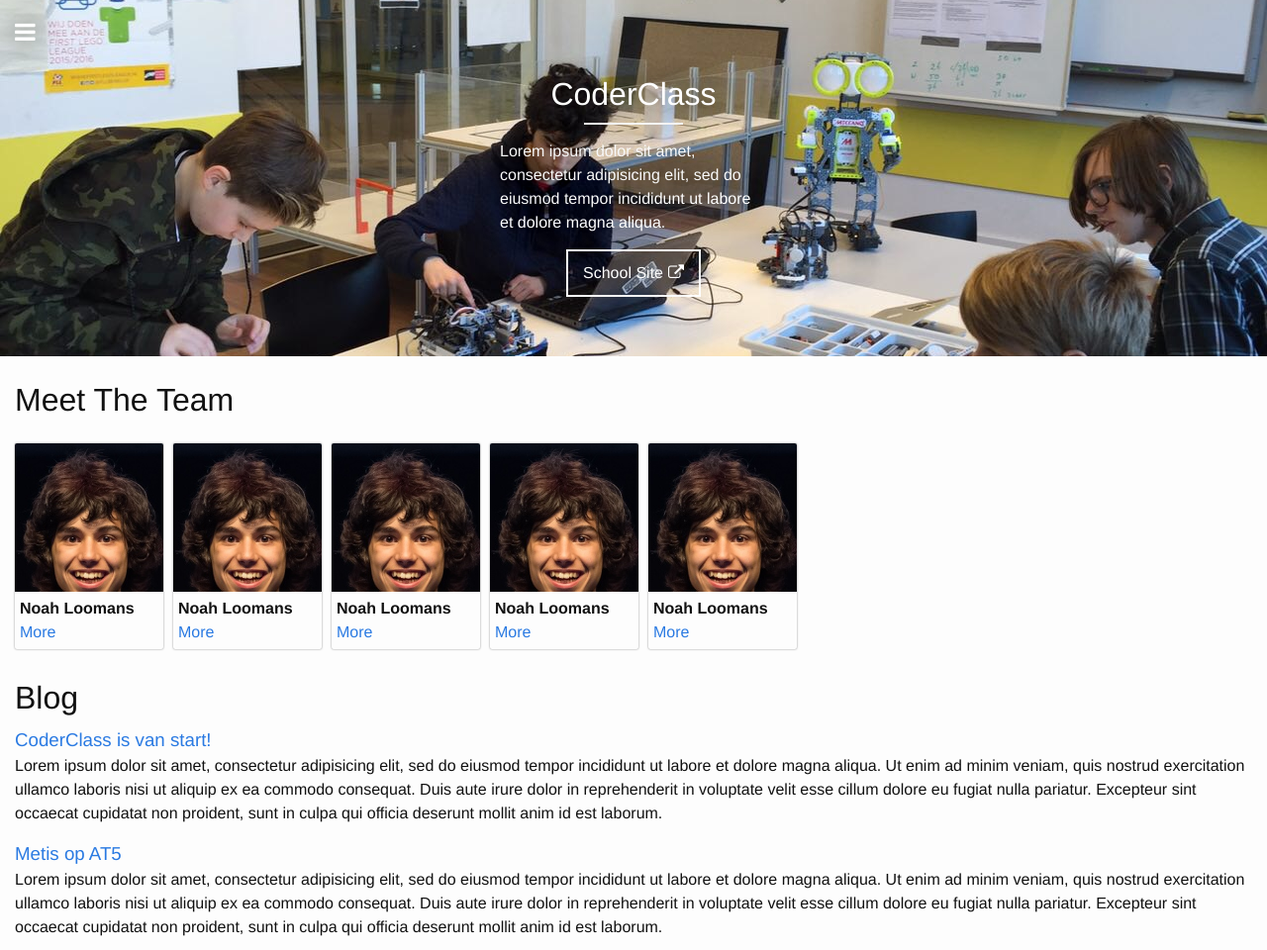
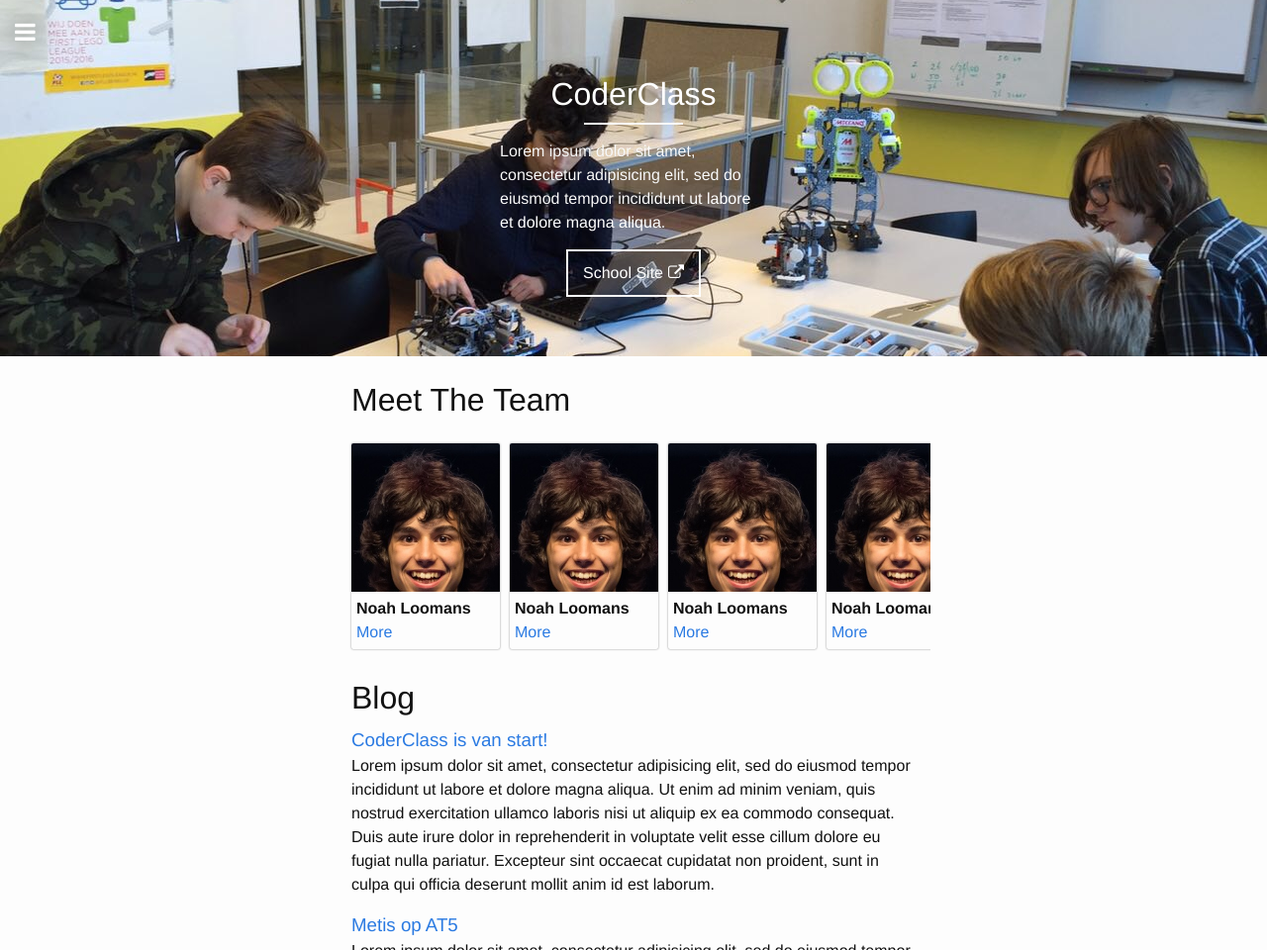
Before and after one commit to MetisMontessoriLyceum/RoboticaClub, a Jekyll site: the page built from index.html, in a window 1280 px wide, cut to the strip 0-960 px from the top of the page. Shown: the whole strip at 99% size. Built offline with Jekyll 4.4.1, drawn with Linux system fonts in a browser that asks for light colours; nearby versions of some CDN libraries.

Commit message:
added max width

```diff
--- a/_sass/_layout.scss
+++ b/_sass/_layout.scss
@@ -1,3 +1,8 @@
+.page-content {
+  max-width: 600px;
+  margin: 0px auto;
+}
+
 header {
   background-image: url(#{$base-url}/assets/background.jpg);
   background-size: cover;
```
